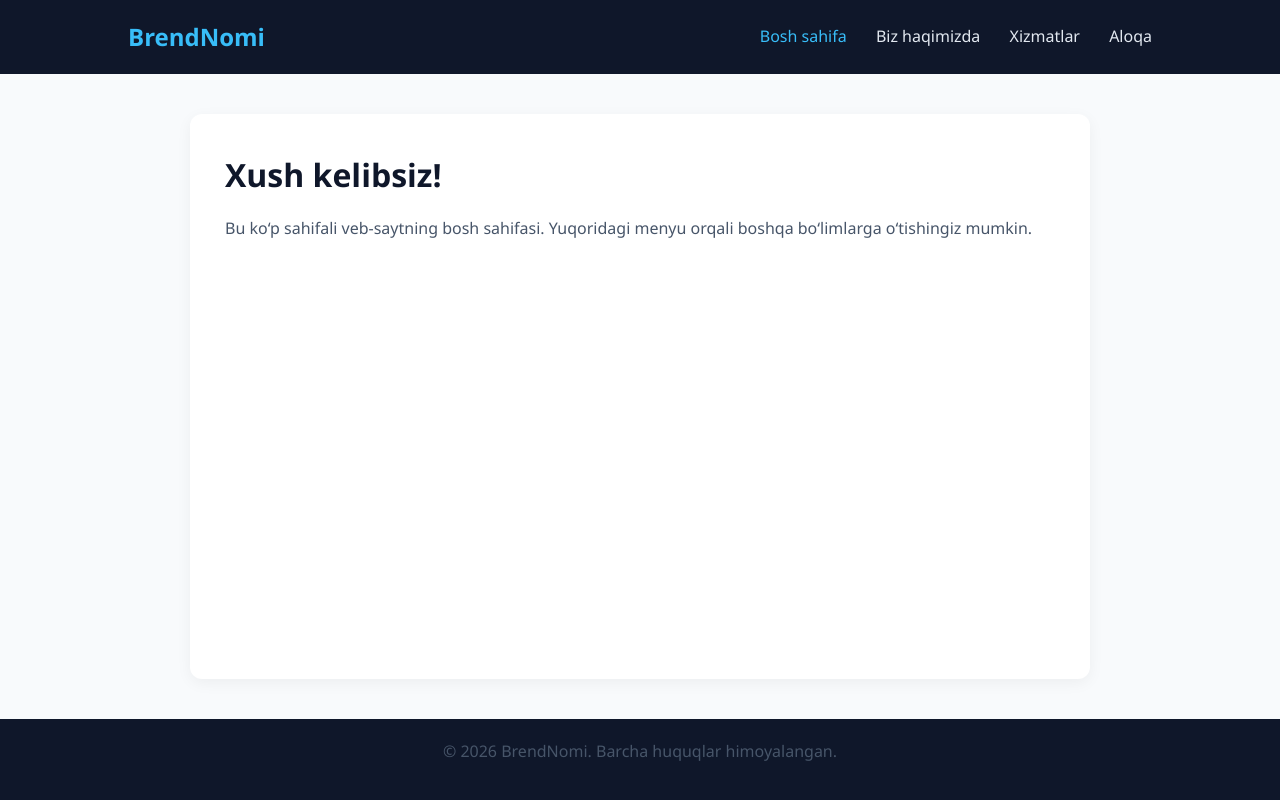
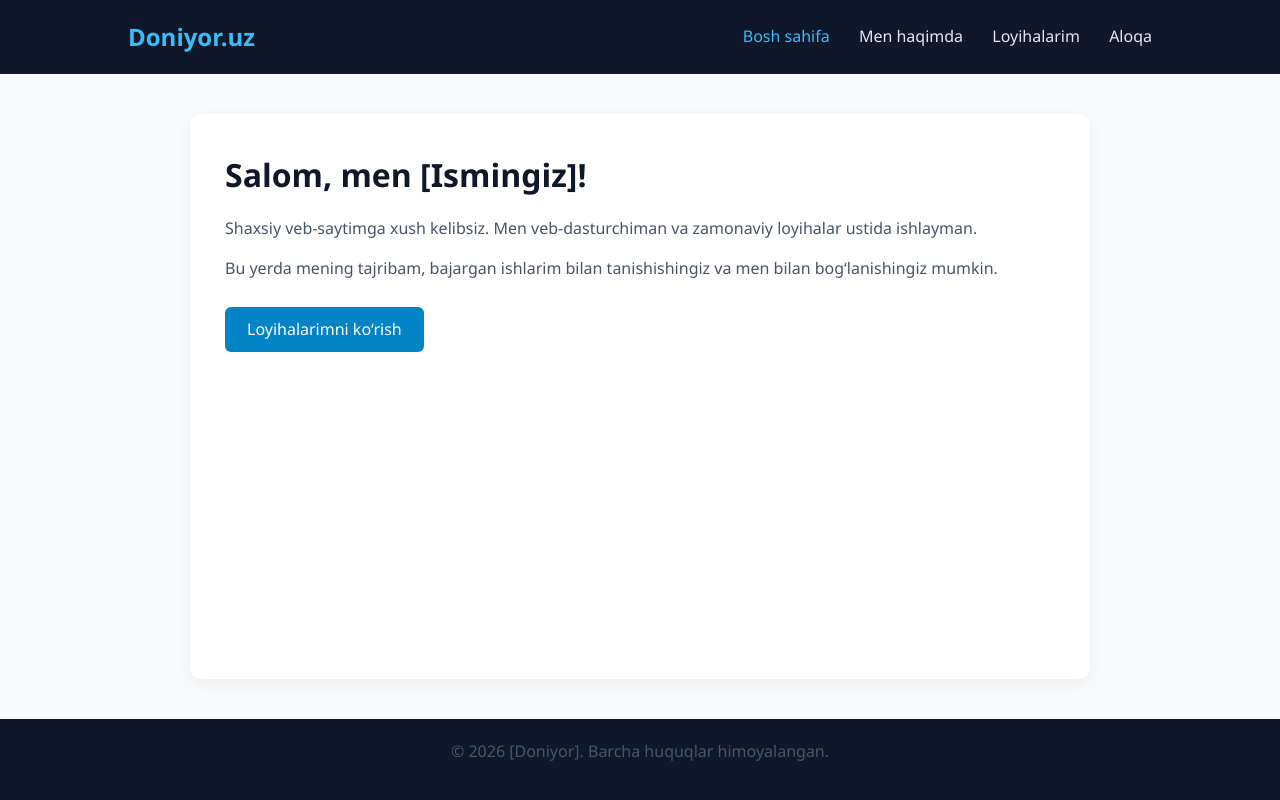
Before and after one commit to Doniyor302006/web_sayt, a plain HTML site: page index.html in a window 1280 px wide. Drawn offline with Linux system fonts and the light colour scheme.

Commit message:
Update index.html for personal branding changes

```diff
--- a/index.html
+++ b/index.html
@@ -2,29 +2,29 @@
 <html lang="uz">
 <head>
     <meta charset="UTF-8">
-    <title>Bosh sahifa | Mening Saytim</title>
+    <title>Bosh sahifa | Shaxsiy Saytim</title>
     <link rel="stylesheet" href="style.css">
 </head>
 <body>
-
     <header>
-        <a href="index.html" class="logo">BrendNomi</a>
+        <a href="index.html" class="logo">Doniyor.uz</a>
         <nav>
             <a href="index.html" class="active">Bosh sahifa</a>
-            <a href="about.html">Biz haqimizda</a>
-            <a href="services.html">Xizmatlar</a>
+            <a href="about.html">Men haqimda</a>
+            <a href="projects.html">Loyihalarim</a>
             <a href="contact.html">Aloqa</a>
         </nav>
     </header>
 
     <div class="container">
-        <h1>Xush kelibsiz!</h1>
-        <p>Bu ko‘p sahifali veb-saytning bosh sahifasi. Yuqoridagi menyu orqali boshqa bo‘limlarga o‘tishingiz mumkin.</p>
+        <h1>Salom, men [Ismingiz]!</h1>
+        <p>Shaxsiy veb-saytimga xush kelibsiz. Men  veb-dasturchiman va zamonaviy loyihalar ustida ishlayman.</p>
+        <p>Bu yerda mening tajribam, bajargan ishlarim bilan tanishishingiz va men bilan bog‘lanishingiz mumkin.</p>
+        <a href="projects.html" class="btn">Loyihalarimni ko‘rish</a>
     </div>
 
     <footer>
-        <p>&copy; 2026 BrendNomi. Barcha huquqlar himoyalangan.</p>
+        <p>&copy; 2026 [Doniyor]. Barcha huquqlar himoyalangan.</p>
     </footer>
-
 </body>
 </html>
```
